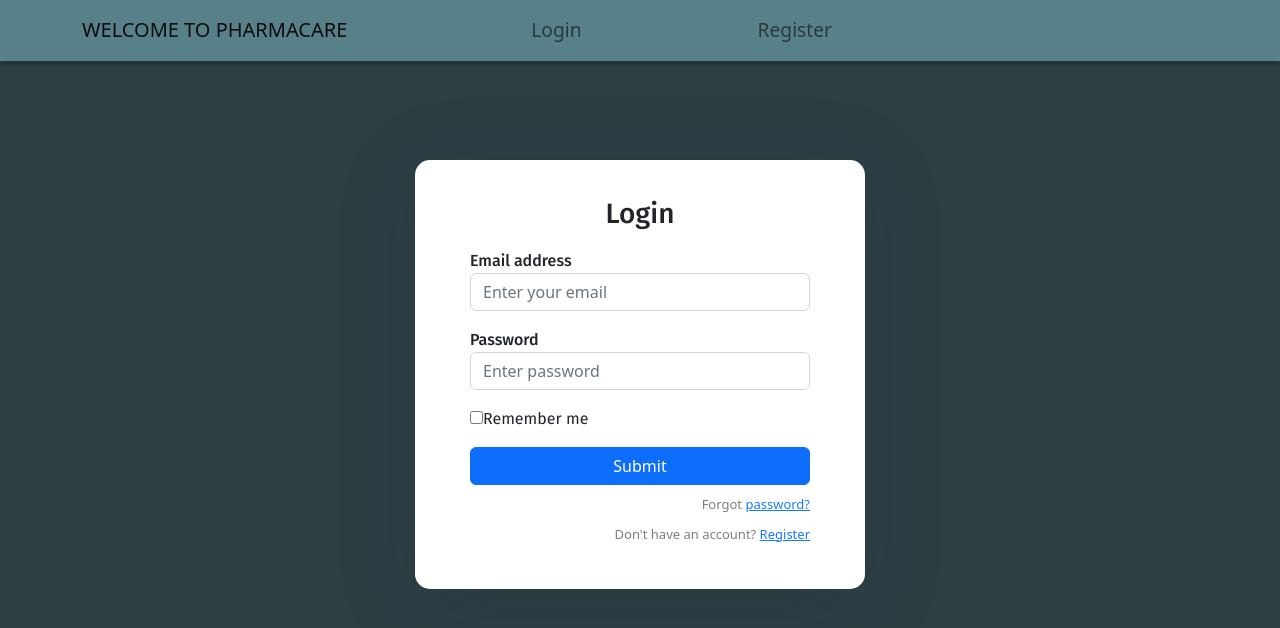
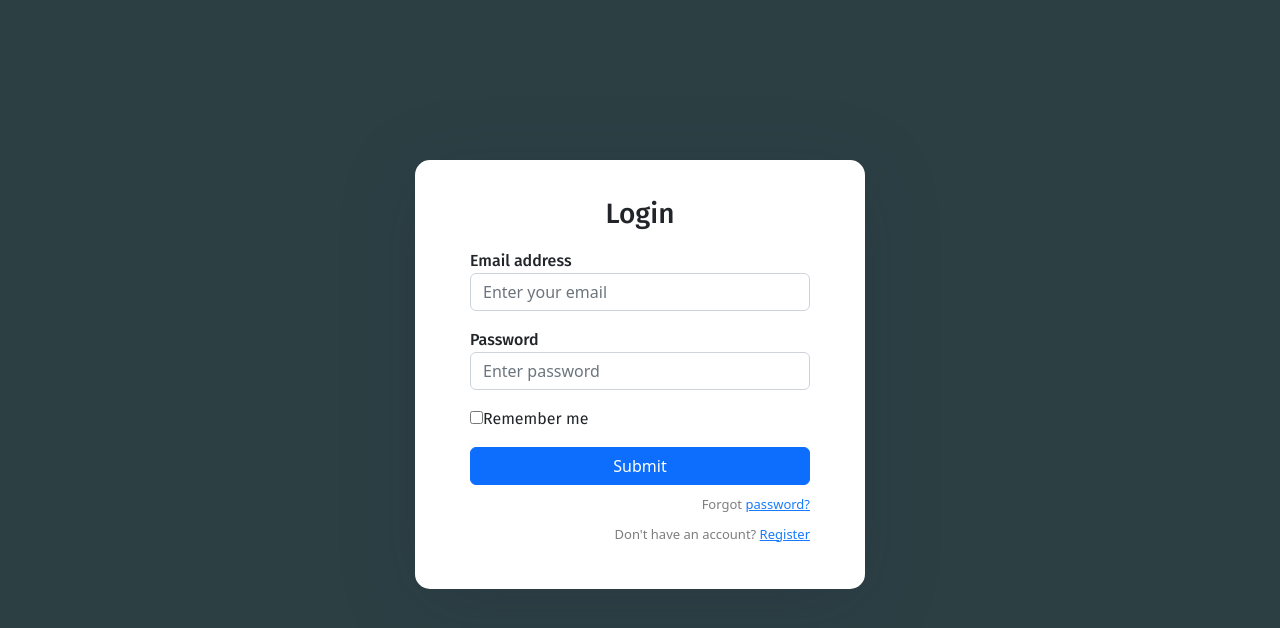
Before and after one commit to o-brayarn/phase-4-project-pharmacare-frontend, a React (Create React App) app: page / in a window 1280 px wide. Shown: the top 628 px of the page. Built offline with nearby package versions, Linux system fonts and the light colour scheme; no server answers.

Commit message:
refactor the landing page

```diff
--- a/src/components/Home.js
+++ b/src/components/Home.js
@@ -1,5 +1,5 @@
 import React from "react";
-import { BrowserRouter as Router, Routes, Route, Link } from "react-router-dom";
+import { BrowserRouter as Router, Routes, Route } from "react-router-dom";
 import Register from "./Register";
 import Login from "./Login";
 import "../../node_modules/bootstrap/dist/css/bootstrap.min.css";
@@ -8,28 +8,6 @@ export default function Home() {
   return (
     <Router>
       <div className="Home">
-        <nav className="navbar navbar-expand-lg navbar-light fixed-top">
-          <div className="container">
-            <Link className="navbar-brand" to={"/login"}>
-              WELCOME TO PHARMACARE
-            </Link>
-            <div className="collapse navbar-collapse" id="navbarTogglerDemo02">
-              <ul className="navbar-nav ml-auto">
-                <li className="nav-item">
-                  <Link className="nav-link" to={"/login"}>
-                    Login
-                  </Link>
-                </li>
-                <li className="nav-item">
-                  <Link className="nav-link" to={"/register"}>
-                    Register
-                  </Link>
-                </li>
-              </ul>
-            </div>
-          </div>
-        </nav>
-
         <div className="auth-wrapper">
           <div className="auth-inner">
             <Routes>
```
